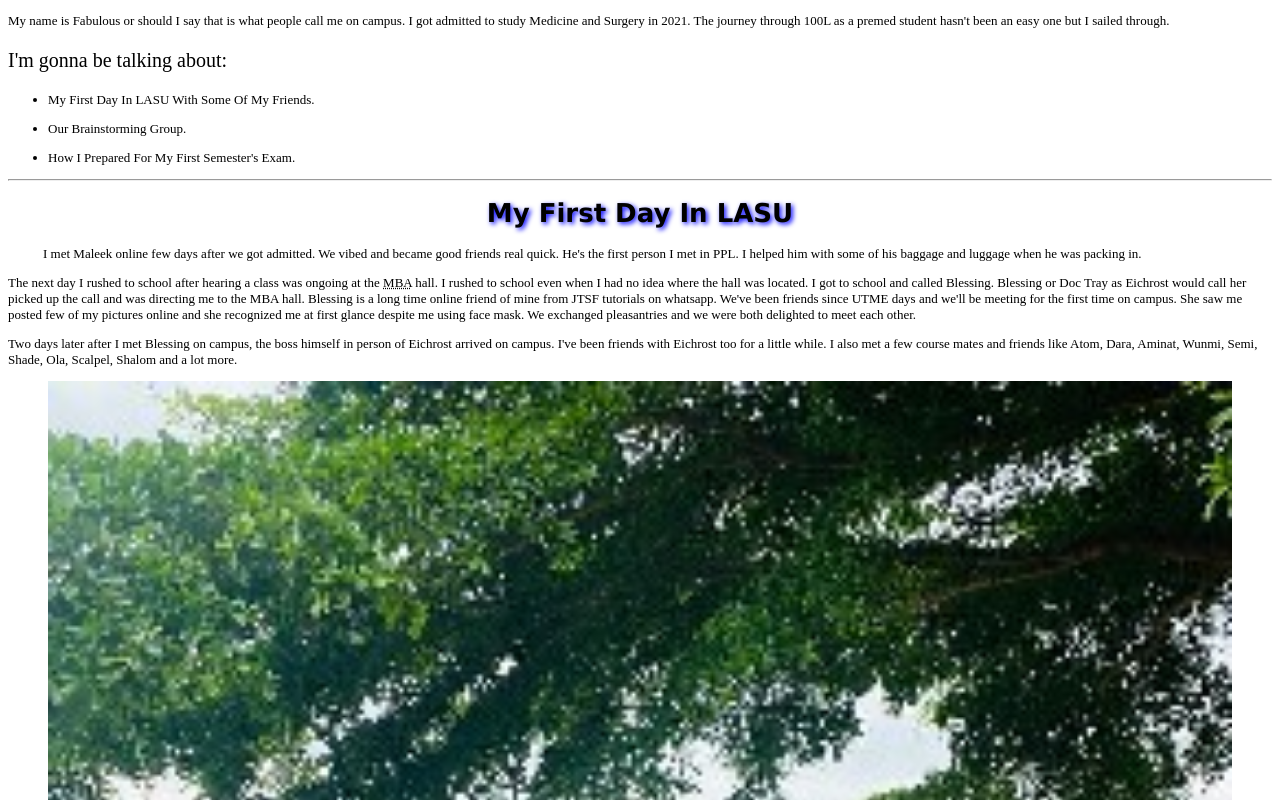
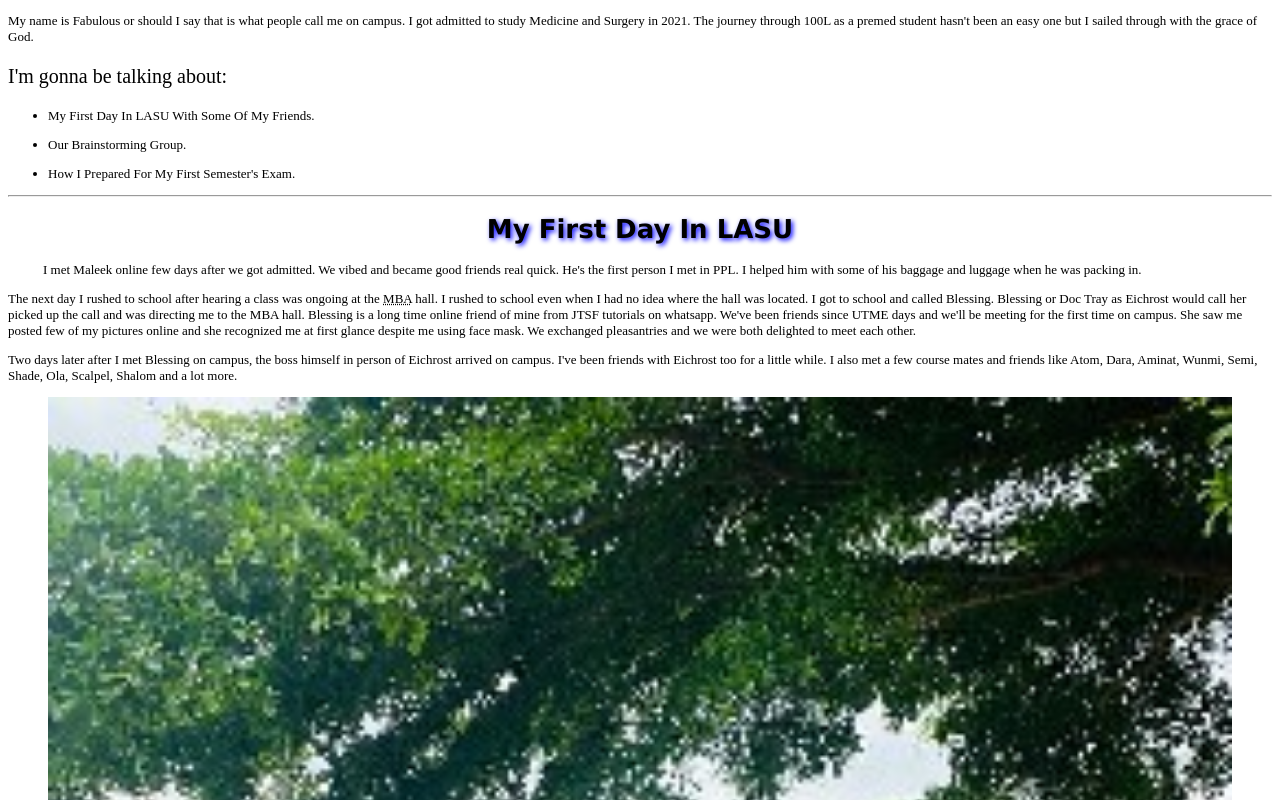
Before and after one commit to Fabulous9999/fabulous9999.github.io, a plain HTML site: page index.html in a window 1280 px wide. Shown: the top 800 px of the page. Drawn offline with Linux system fonts and the light colour scheme.

Commit message:
Update index.html

```diff
--- a/index.html
+++ b/index.html
@@ -13,7 +13,7 @@
 <body>
 
     <p class="one">
-        My name is Fabulous or should I say that is what people call me on campus. I got admitted to study Medicine and Surgery in 2021. The journey through 100L as a premed student hasn't been an easy one but I sailed through.
+        My name is Fabulous or should I say that is what people call me on campus. I got admitted to study Medicine and Surgery in 2021. The journey through 100L as a premed student hasn't been an easy one but I sailed through with the grace of God.
     </p>
 
     <p class="two">I'm gonna be talking about:</p>
@@ -139,6 +139,8 @@
 
     </div>
 
+    <p class="linkk">Are you wondering how to access those sites above? It's not hard. Let's say you're done reading your lecturer's slide on Protozoa in ZOO101 and you need Toppr mcqs on it; just go to google and search in this format <a href="https://www.google.com/search?q=protozoa+mcqs+toppr&oq=protozoa+mcqs+toppr&aqs=chrome..69i57j33i160.18356j1j15&sourceid=chrome&ie=UTF-8">Protozoa mcqs toppr</a>. It will take you to the page and I hope you know how to find your way from there.</p>
+
     <p class="advice">
         I should have shared some tips about second semester too but I believe by the end of first semester, you would have known what works best for you and how to conquer this semester.I would advice that you partake in brainstorm activities because it helps a lot. Don't hide PDFs from your coursemates because you wanna transit. Help each other. Help others transit too. I pray you all transit with great results. Looking forward to seeing you in Lasucom, Ikeja.
     </p>
```
